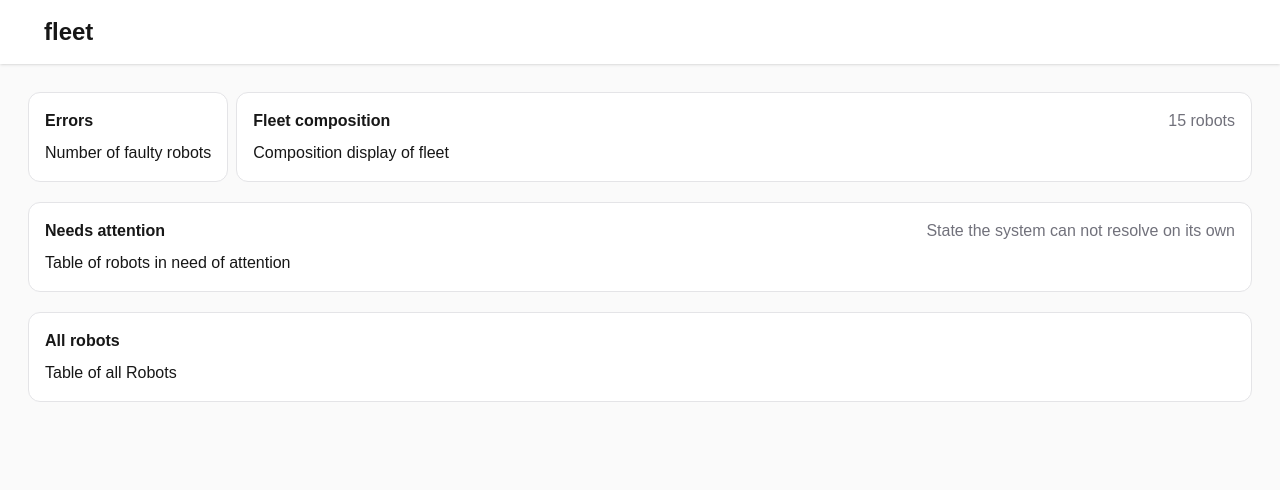
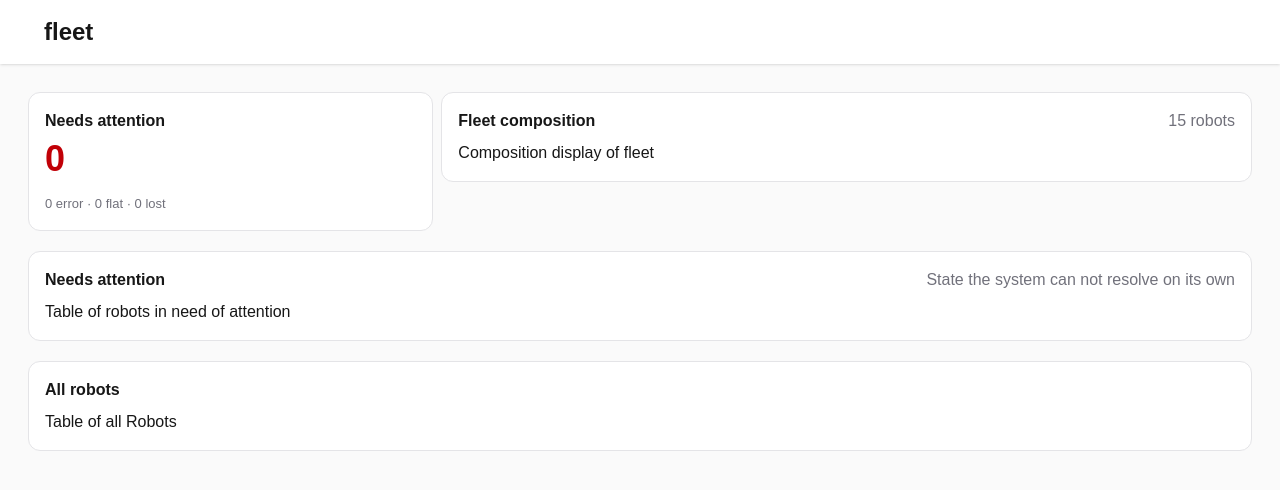
Before and after one commit to Addminus/robot-fleet-manager, a Next.js app: page / in a window 1280 px wide. Shown: the top 490 px of the page. Built offline with nearby package versions, Linux system fonts and the light colour scheme.

Commit message:
feat(client): add attention summary display

```diff
--- /dev/null
+++ b/src/components/fleet/attention-summary.tsx
@@ -0,0 +1,18 @@
+import type { AttentionCounts as AttentionSummaryData } from "@/lib/client/helpers/get-attention-summary";
+
+type AttentionSummaryProps = {
+  summary: AttentionSummaryData;
+};
+
+export const AttentionSummary = ({ summary }: AttentionSummaryProps) => {
+  return (
+    <div>
+      <span className="text-4xl font-semibold leading-none tracking-tight text-red-700 tabular-nums">
+        {summary.total}
+      </span>
+      <p className="mt-4 text-[13px] text-zinc-500">
+        {summary.error} error · {summary.flat} flat · {summary.lost} lost
+      </p>
+    </div>
+  );
+};
--- a/src/components/fleet/fleet-view.tsx
+++ b/src/components/fleet/fleet-view.tsx
@@ -1,15 +1,22 @@
 import { Card } from "@/components/card";
+import { AttentionSummary } from "@/components/fleet/attention-summary";
+import type { AttentionCounts } from "@/lib/client/helpers/get-attention-summary";
 import type { SimulatedRobot } from "@/lib/types/robot";
 
 type FleetViewProps = {
   fleet: SimulatedRobot[];
+  attentionSummary: AttentionCounts;
 };
 
-export const FleetView = ({ fleet }: FleetViewProps) => {
+export const FleetView = ({ fleet, attentionSummary }: FleetViewProps) => {
   return (
     <div className="flex flex-col gap-5">
       <div className="flex gap-2">
-        <Card title="Errors">Number of faulty robots</Card>
+        <span className="flex-1">
+          <Card title="Needs attention">
+            <AttentionSummary summary={attentionSummary} />
+          </Card>
+        </span>
         <span className="flex-2">
           <Card title="Fleet composition" subtitle={`${fleet.length} robots`}>
             Composition display of fleet
--- a/src/lib/client/containers/fleet-container.tsx
+++ b/src/lib/client/containers/fleet-container.tsx
@@ -1,10 +1,16 @@
 "use client";
 
 import { FleetView } from "@/components/fleet/fleet-view";
+import { getAttentionSummary } from "@/lib/client/helpers/get-attention-summary";
 import { useFleet } from "@/lib/client/hooks/useFleet";
 
 export const FleetContainer = () => {
-  const { fleet } = useFleet();
+  const { fleet, fleetUpdatedAt } = useFleet();
 
-  return <FleetView fleet={fleet} />;
+  return (
+    <FleetView
+      fleet={fleet}
+      attentionSummary={getAttentionSummary(fleet, fleetUpdatedAt)}
+    />
+  );
 };
--- /dev/null
+++ b/src/lib/client/helpers/get-attention-summary.ts
@@ -0,0 +1,29 @@
+import type { SimulatedRobot } from "@/lib/types/robot";
+
+// Note: client side assumption for simplicity. a better fix would be to get the update frequency for each vendor from the server and calculate based on those
+export const STALE_THRESHOLD_MS = 20_000;
+
+export type AttentionCounts = {
+  total: number;
+  error: number;
+  flat: number;
+  lost: number;
+};
+
+// Note: Each robot is counted once, using the most severe reason
+export function getAttentionSummary(
+  fleet: SimulatedRobot[],
+  now: number,
+): AttentionCounts {
+  const summary = { error: 0, flat: 0, lost: 0 };
+  for (const { telemetry } of fleet) {
+    if (telemetry.operationalState === "error") summary.error += 1;
+    else if (telemetry.batteryPercent <= 0) summary.flat += 1;
+    else if (now - telemetry.observedAt > STALE_THRESHOLD_MS) summary.lost += 1;
+  }
+
+  return {
+    ...summary,
+    total: summary.error + summary.flat + summary.lost,
+  };
+}
```
